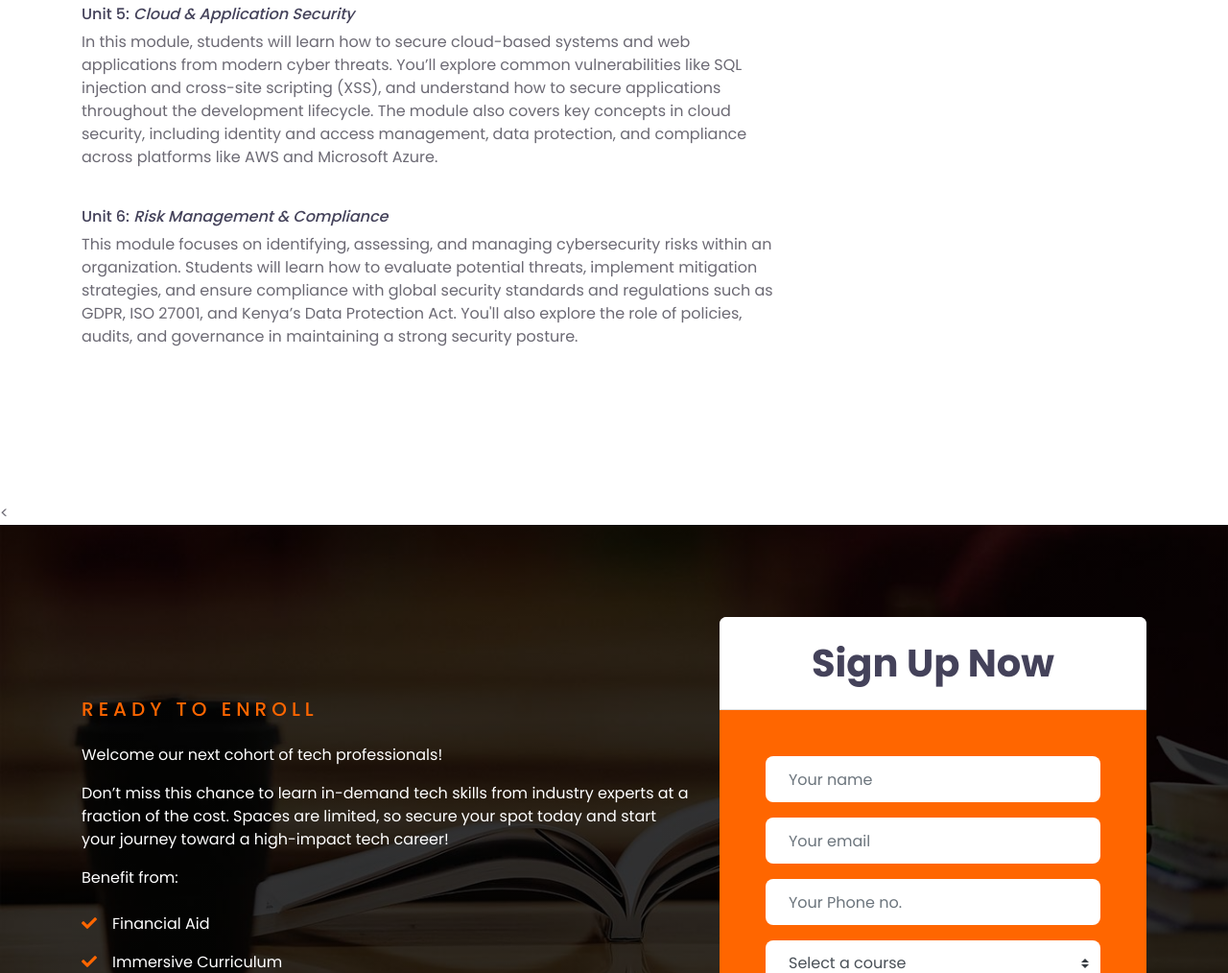
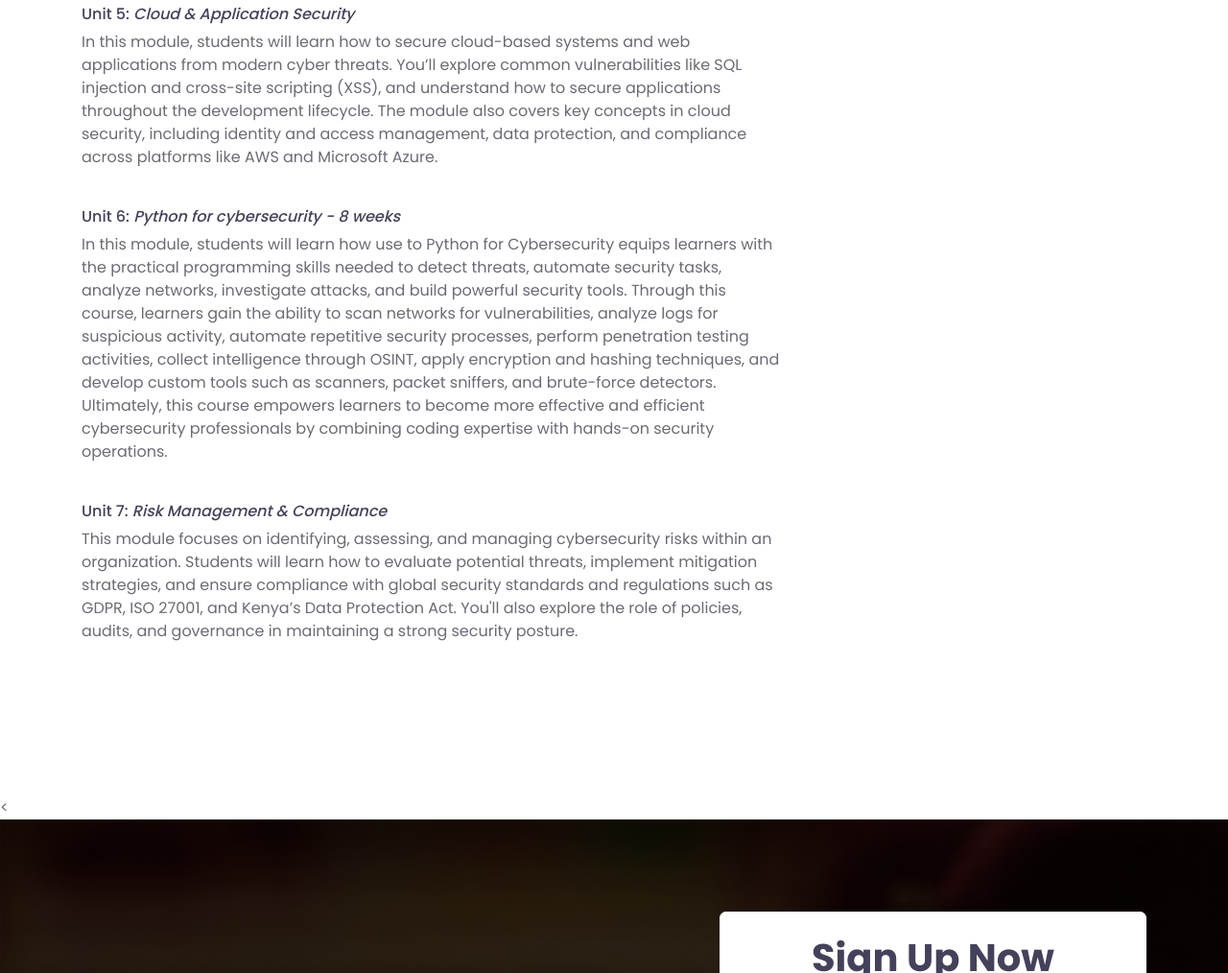
Before and after one commit to AlnOo/Somakodi-Website-update25, a plain HTML site: page cybersecurity.html in a window 1280 px wide. Shown: the part 3160-4174 px from the top of the page at 96% size. Drawn offline with nearby package versions, Linux system fonts and the light colour scheme.

Commit message:
Update to Cybersecurity page
added python module

```diff
--- a/cybersecurity.html
+++ b/cybersecurity.html
@@ -196,7 +196,13 @@
                         </div>
                         <div class="media mb-4">
                             <div class="media-body">
-                                <h6>Unit 6: <i>Risk Management & Compliance</i></h6>
+                                <h6>Unit 6: <i>Python for cybersecurity - 8 weeks</i></h6>
+                                <p>In this module, students will learn how use to Python for Cybersecurity equips learners with the practical programming skills needed to detect threats, automate security tasks, analyze networks, investigate attacks, and build powerful security tools. Through this course, learners gain the ability to scan networks for vulnerabilities, analyze logs for suspicious activity, automate repetitive security processes, perform penetration testing activities, collect intelligence through OSINT, apply encryption and hashing techniques, and develop custom tools such as scanners, packet sniffers, and brute-force detectors. Ultimately, this course empowers learners to become more effective and efficient cybersecurity professionals by combining coding expertise with hands-on security operations.</p>
+                            </div>
+                        </div>
+                        <div class="media mb-4">
+                            <div class="media-body">
+                                <h6>Unit 7: <i>Risk Management & Compliance</i></h6>
                                 <p>This module focuses on identifying, assessing, and managing cybersecurity risks within an organization. Students will learn how to evaluate potential threats, implement mitigation strategies, and ensure compliance with global security standards and regulations such as GDPR, ISO 27001, and Kenya’s Data Protection Act. You'll also explore the role of policies, audits, and governance in maintaining a strong security posture.</p>
                             </div>
                         </div>
```
